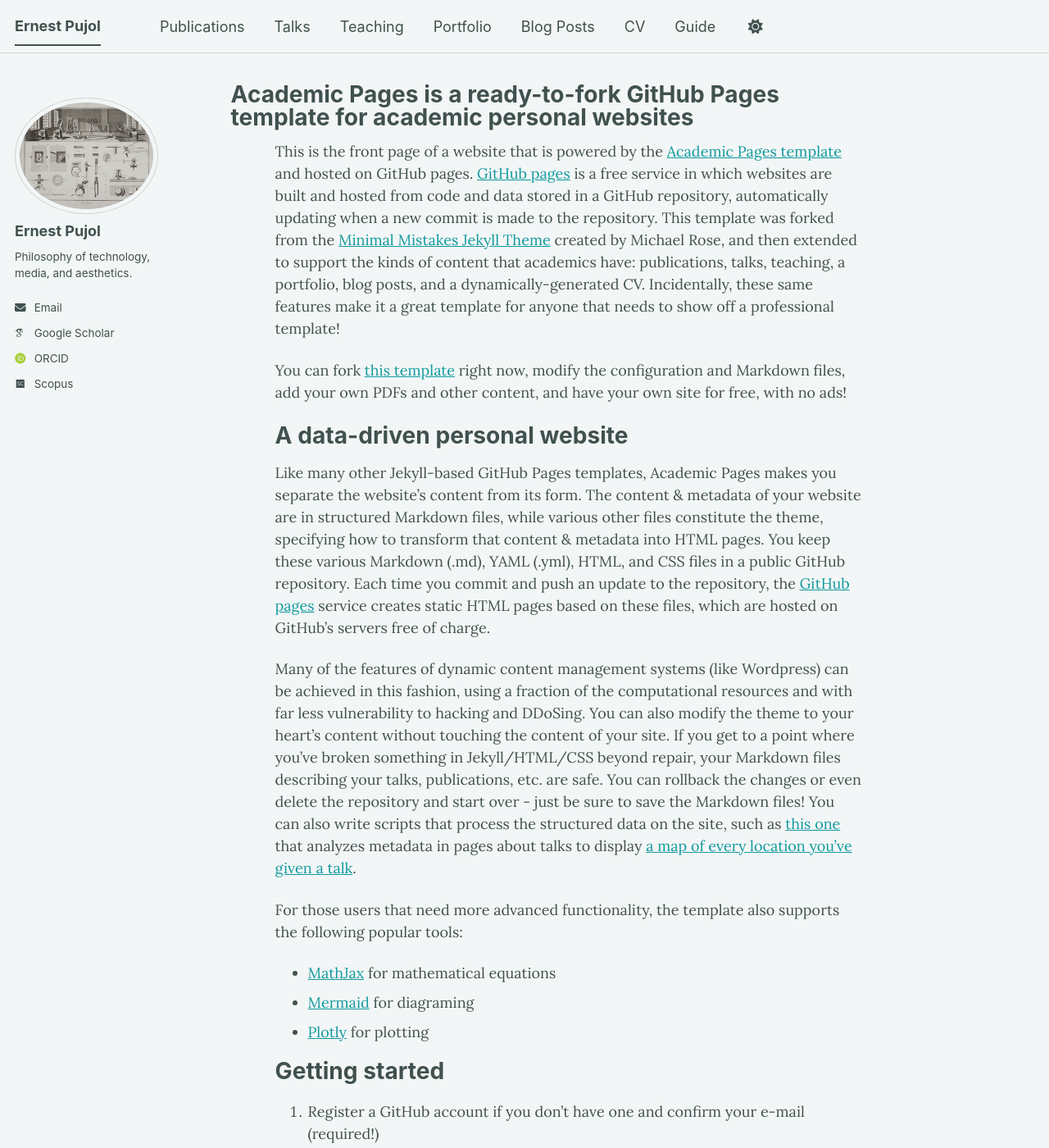
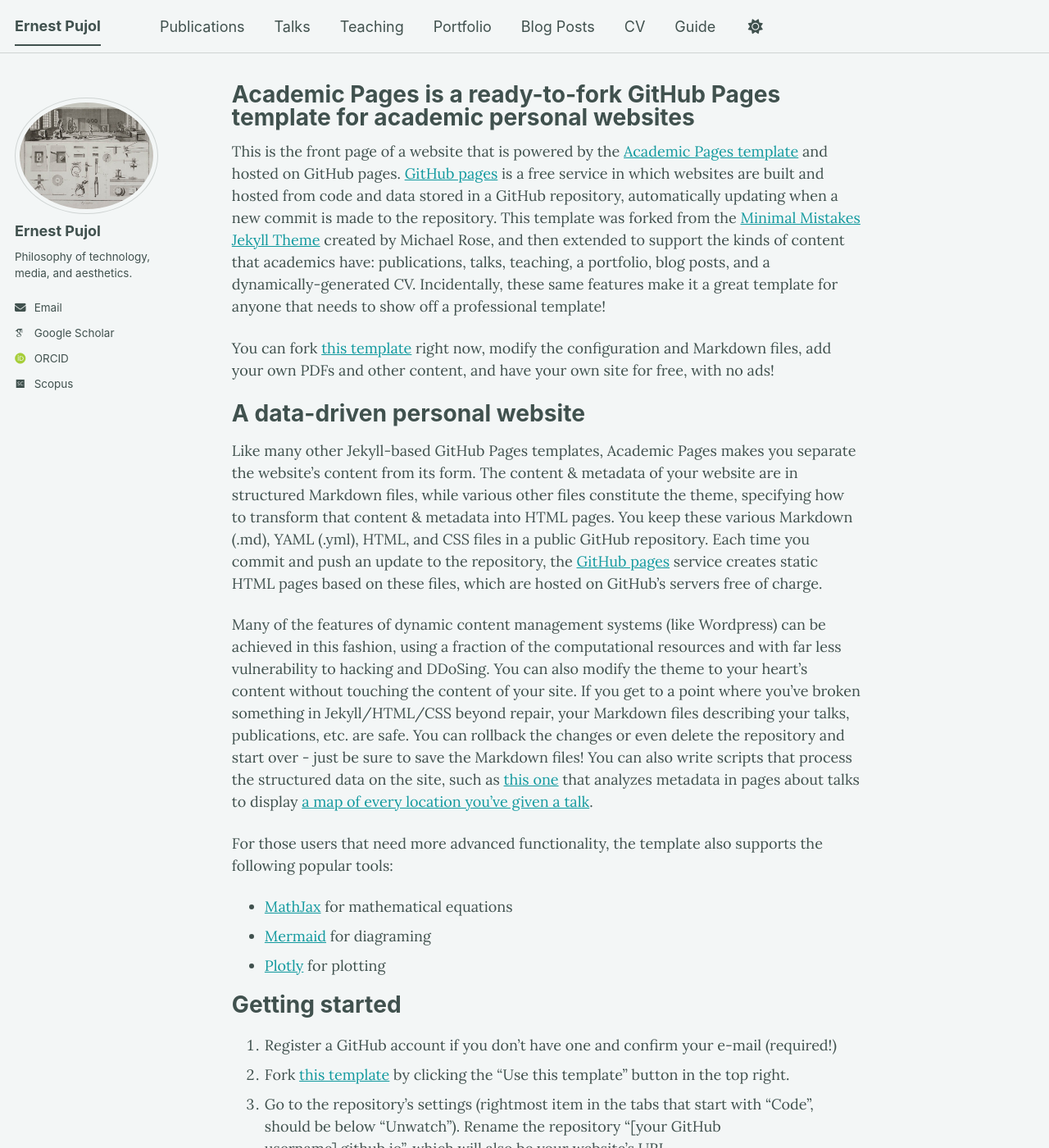
Before and after one commit to epujol90/epujol90.github.io, a Jekyll site: the page built from _pages/about.md, in a window 1280 px wide and 1400 px high. Shown: the whole window at 82% size. Built offline with Jekyll 4.4.1, drawn with Linux system fonts in a browser that asks for light colours; some web fonts are replaced; a script bundle is joined from its source files by our own code; library files that are not in the unit come from our copies.

Commit message:
Update main.scss

```diff
--- a/assets/css/main.scss
+++ b/assets/css/main.scss
@@ -48,6 +48,7 @@ body {
   font-family: "Lora", serif;
 }
 
-.page__content {
+.page {
   padding-left: 3em;
+  max-width: 100%;
 }
```
